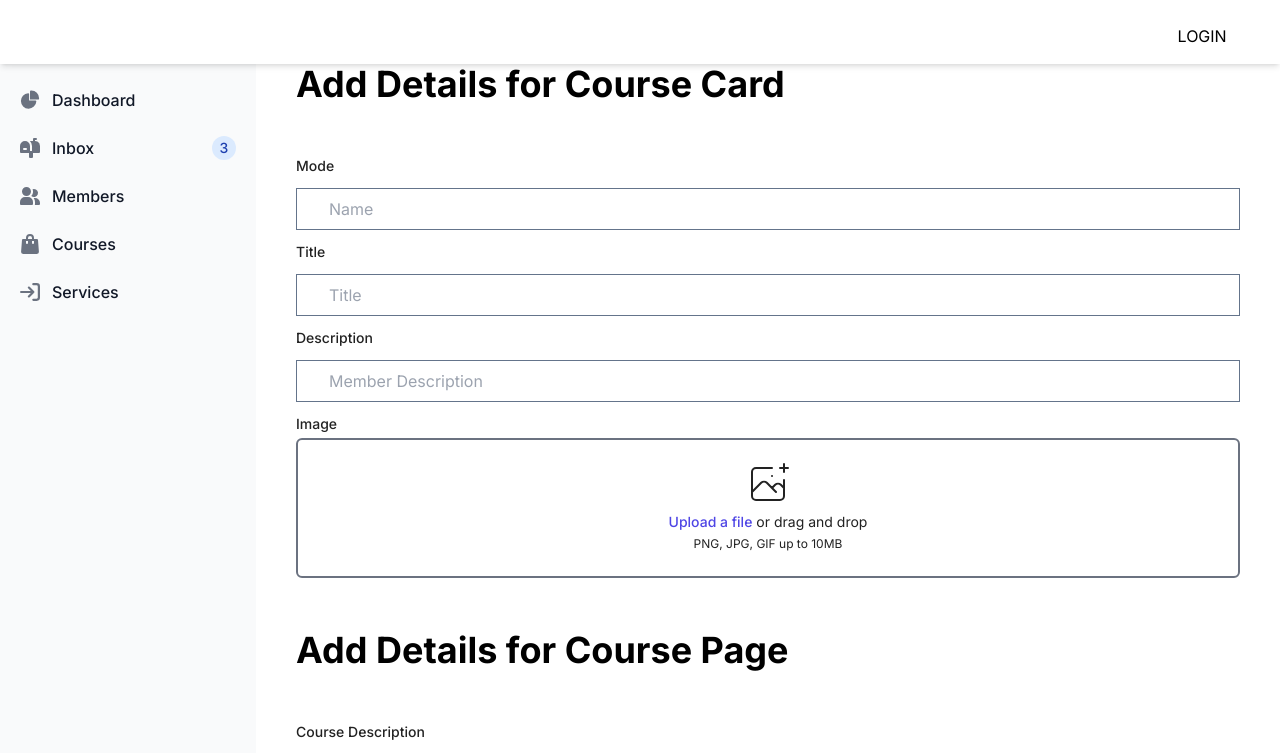
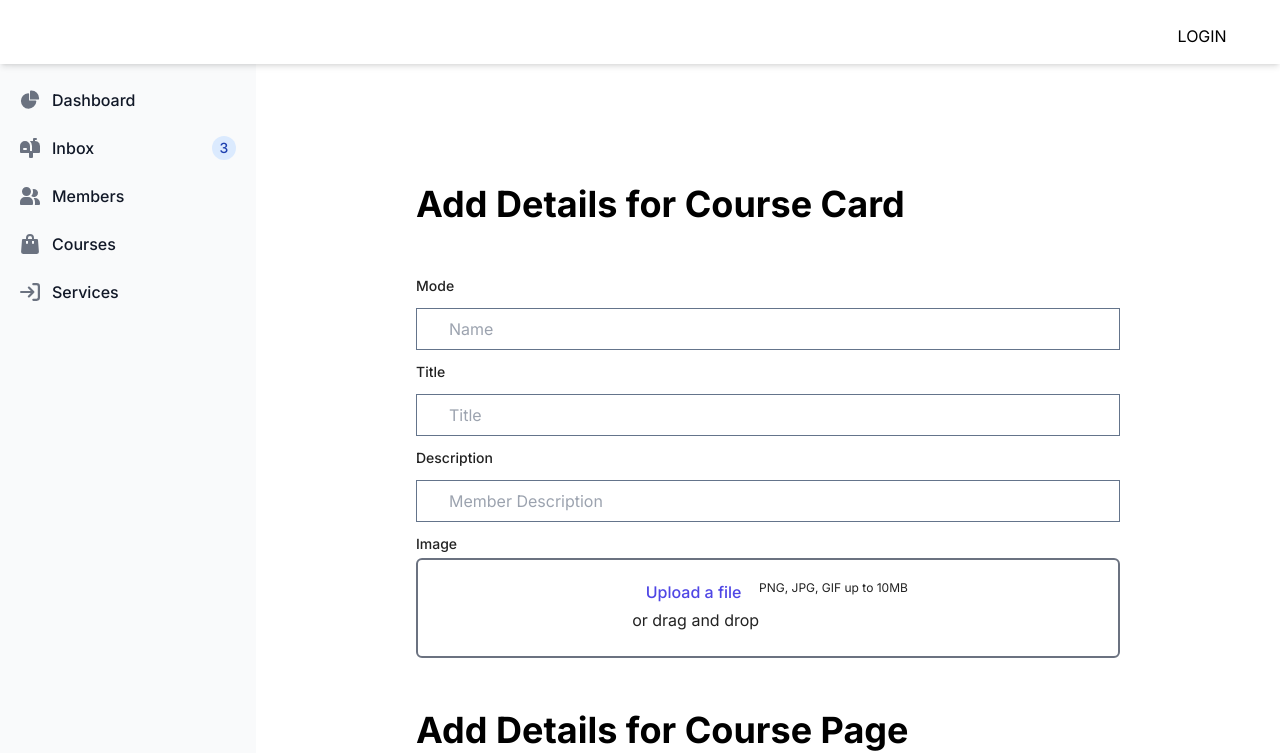
Before and after one commit to MalshaSamarakoon/crypto-Master-, a Next.js app: page /admin/addcourse in a window 1280 px wide. Shown: the top 753 px of the page. Built offline with nearby package versions, Linux system fonts and the light colour scheme.

Commit message:
Update page.tsx

```diff
--- a/src/app/admin/addcourse/page.tsx
+++ b/src/app/admin/addcourse/page.tsx
@@ -18,6 +18,7 @@ export default function AddTeam() {
   const [newContentItem, setNewContentItem] = useState("");
   const [informationItems, setInformationItems] = useState([]);
   const [newInformationItem, setNewInformationItem] = useState("");
+  const [imageBase64, setImageBase64] = useState(""); // State to store base64 image
 
   const addContentItem = () => {
     if (newContentItem.trim() !== "") {
@@ -77,13 +78,14 @@ export default function AddTeam() {
           price,
           duration,
           priceDescription,
+          image: imageBase64,
           courseContent: courseContentItems,
           information: informationItems,
         }),
       });
 
       if (res.ok) {
-        router.push("/");
+        router.push("/admin");
       } else {
         throw new Error("Failed to create a course");
       }
@@ -92,10 +94,24 @@ export default function AddTeam() {
     }
   };
 
+  const handleFileChange = async (e: any) => {
+    const selectedFile = e.target.files[0];
+    if (!selectedFile) return;
+
+    const reader = new FileReader();
+
+    reader.onloadend = () => {
+      const base64String = reader.result?.toString() || "";
+      setImageBase64(base64String);
+    };
+
+    reader.readAsDataURL(selectedFile);
+  };
+
   return (
     <>
       <main style={{ backgroundColor: "white" }}>
-        <div className=" p-10 sm:ml-64 ">
+        <div className=" p-40 sm:ml-64 ">
           <section
             className={clsx(
               "min-h-main -mt-20 flex flex-col justify-center",
@@ -143,21 +159,6 @@ export default function AddTeam() {
                   </label>
                   <div className="mt-1 flex justify-center px-6 pt-5 pb-6 border-2 border-gray-500 border-solid rounded-md">
                     <div className="space-y-1 text-center">
-                      <svg
-                        className="mx-auto h-12 w-12 text-dark"
-                        stroke="currentColor"
-                        fill="none"
-                        viewBox="0 0 48 48"
-                        aria-hidden="true"
-                      >
-                        <path
-                          d="M28 8H12a4 4 0 00-4 4v20m32-12v8m0 0v8a4 4 0 01-4 4H12a4 4 0 01-4-4v-4m32-4l-3.172-3.172a4 4 0 00-5.656 0L28 28M8 32l9.172-9.172a4 4 0 015.656 0L28 28m0 0l4 4m4-24h8m-4-4v8m-12 4h.02"
-                          stroke-width="2"
-                          stroke-linecap="round"
-                          stroke-linejoin="round"
-                        />
-                      </svg>
-                      <div className="flex text-sm text-gray-600">
                       <label
                         htmlFor="file-upload"
                         className="relative cursor-pointer bg-white rounded-md font-medium text-indigo-600 hover:text-indigo-500 focus-within:outline-none focus-within:ring-2 focus-within:ring-offset-2 focus-within:ring-indigo-500"
@@ -168,6 +169,7 @@ export default function AddTeam() {
                           name="file-upload"
                           type="file"
                           className="sr-only"
+                          onChange={handleFileChange}
                         />
                       </label>
 
@@ -176,7 +178,16 @@ export default function AddTeam() {
                     <p className="text-xs text-dark">
                       PNG, JPG, GIF up to 10MB
                     </p>
+                    {/* Display uploaded image */}
+                    {imageBase64 && (
+                      <div className="mt-3">
+                        <img
+                          src={imageBase64}
+                          alt="Uploaded Image"
+                          className="rounded-md max-w-full max-h-48 mx-auto"
+                        />
                       </div>
+                    )}
                   </div>
                 </div>
                 <div className=" py-10 ">
```
Lines whose indentation alone changed are shown as unchanged.
